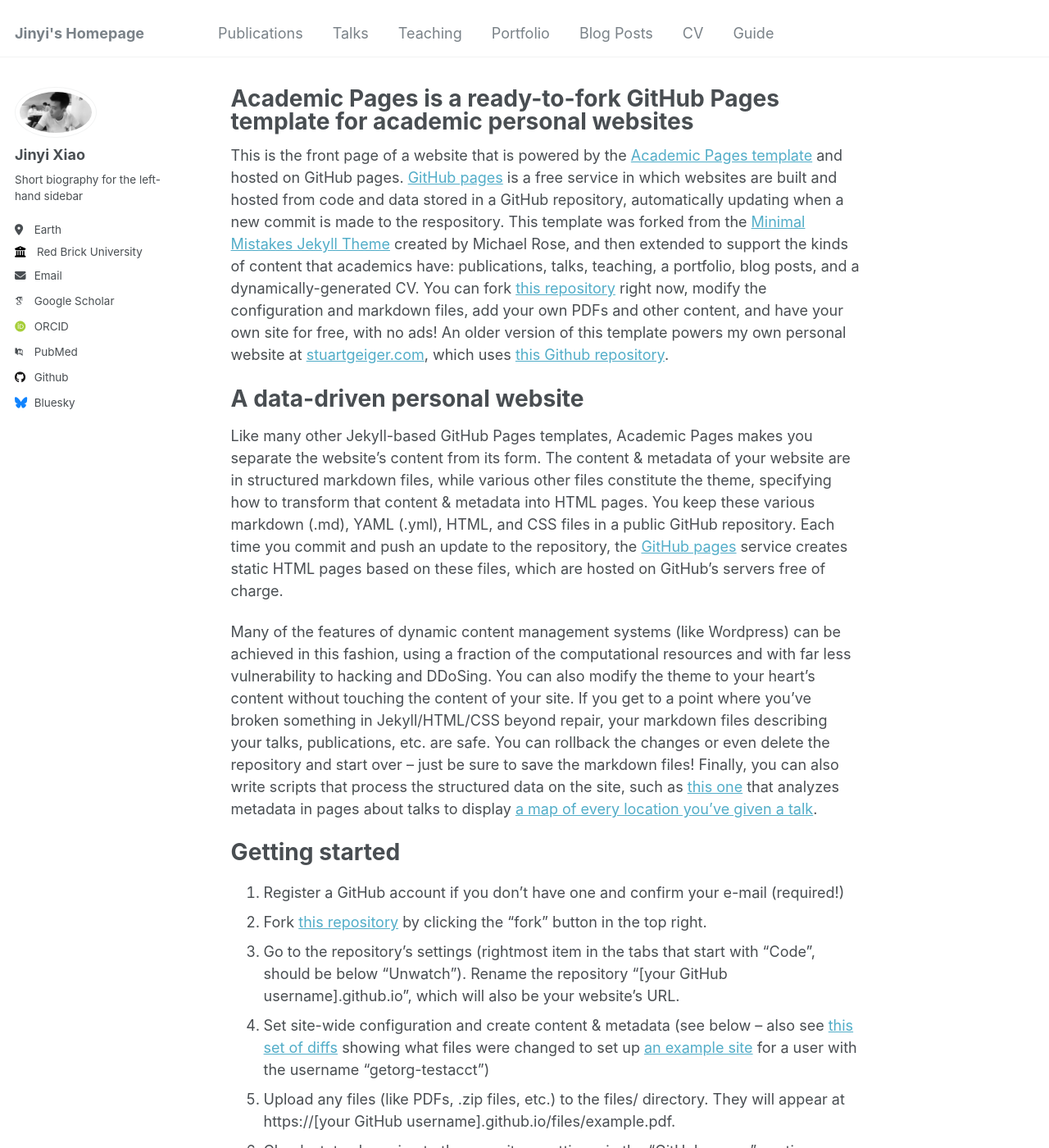
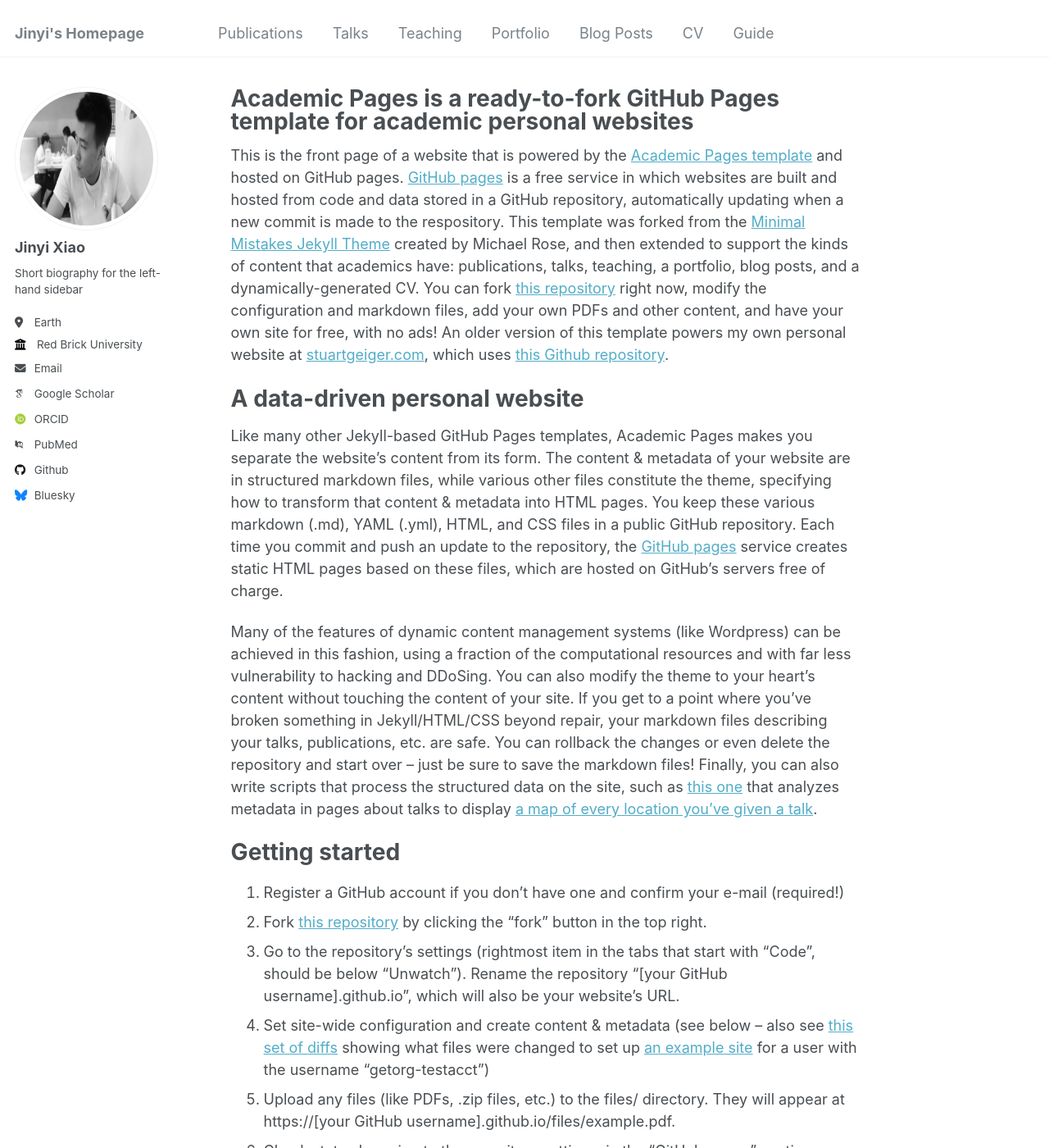
Before and after one commit to Xxiaojinyi/Xxiaojinyi.github.io, a Jekyll site: the page built from _pages/about.md, in a window 1280 px wide and 1400 px high. Shown: the whole window at 82% size. Built offline with Jekyll 4.4.1, drawn with Linux system fonts in a browser that asks for light colours; some web fonts are replaced.

Commit message:
change size of avator

```diff
--- a/_sass/_sidebar.scss
+++ b/_sass/_sidebar.scss
@@ -79,18 +79,19 @@
    .author__avatar {
     display: table-cell;
     vertical-align: top;
-    width: 100px; // 默认宽度
+    width: 175px; // 固定宽度
+    height: 175px; // 固定高度
 
     @include breakpoint($large) {
       display: block;
-      width: auto; // 大屏幕下宽度自适应
-      height: auto; // 高度自适应
+      width: 175px; // 大屏幕下固定宽度
+      height: 175px; // 大屏幕下固定高度
     }
 
     img {
-      max-width: 100px; // 最大宽度
+      width: 175px; // 固定宽度
+      height: 175px; // 固定高度
       border-radius: 50%; // 圆形头像
-      height: auto; // 维持比例
 
       @include breakpoint($large) {
         padding: 5px; // 内边距
@@ -98,6 +99,7 @@
       }
     }
   }
+
 
 
 .author__content {
```
